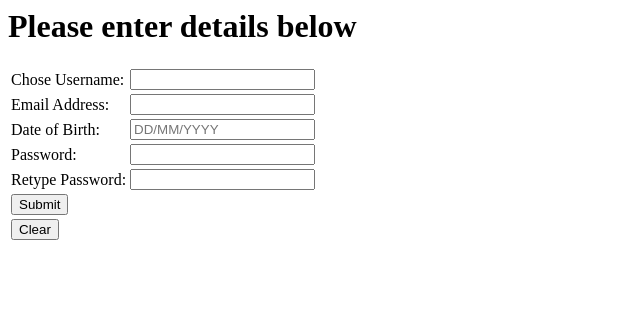
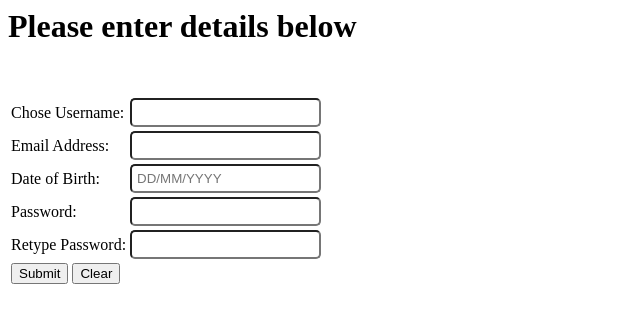
Before and after one commit to Qwroth/Validation-exercise, a PHP site: page / in a window 1280 px wide. Shown: the top 323 px of the page, without its empty margins (0-640 px from the left). Run offline with PHP 8.4, Linux system fonts and the light colour scheme.

Commit message:
Added CSS

```diff
--- a/index.php
+++ b/index.php
@@ -3,24 +3,25 @@
 <head>
 <script type="text/javascript" language="javascript" src="javascripts/jquery.js"></script>
 <script type="text/javascript" language="javascript" src="javascripts/myScript.js"></script>
+<link rel="stylesheet" type="text/css" href="stylesheets/style.css" />
 </head>
 
 
 
 <body>
 
-<h1> Please enter details below </h1>
+<h1 class="heading"> Please enter details below </h1>
 
-<table>
+<table >
 
 <form id="form" action ="register.php">
-<tr><td>Chose Username: </td><td><input type="text" id="form_username"></td><td><span  id="username_error_message"></span></td></tr>
-<tr><td>Email Address: </td><td><input type="text" id="form_email"></td><td><span  id="email_error_message"></span></td></tr>
-<tr><td>Date of Birth: </td><td><input type="text" id="form_dob" placeholder= "DD/MM/YYYY"></td><td><span  id="dob_error_message"></span></td></tr>
-<tr><td>Password: </td><td><input type="password" id="form_password"></td><td><span  id="password_error_message"></span></td></tr>
-<tr><td>Retype Password: </td><td><input type="password" id="form_retype_password"></td><td><span  id="retype_password_error_message"></span></td></tr>
-<tr><td> <input type="submit" id="submit_button" value="Submit"></td><td> </td> </tr>
-<tr><td> <input type="button" id="clear_button" value="Clear"></td><td> </td> </tr>
+<tr><td>Chose Username: </td><td><input type="text" id="form_username" class="form_text"></td><td><span  id="username_error_message" class="error_message"></span></td></tr>
+<tr><td>Email Address: </td><td><input type="text" id="form_email"class="form_text"></td><td><span  id="email_error_message"class ="error_message"></span></td></tr>
+<tr><td>Date of Birth: </td><td><input type="text" id="form_dob" placeholder= "DD/MM/YYYY"class="form_text"></td><td><span  id="dob_error_message"class="error_message"></span></td></tr>
+<tr><td>Password: </td><td><input type="password" id="form_password"class="form_text"></td><td><span  id="password_error_message" class="error_message"></span></td></tr>
+<tr><td>Retype Password: </td><td><input type="password" id="form_retype_password" class="form_text"></td><td><span  id="retype_password_error_message" class="error_message"></span></td></tr>
+<tr><td> <input type="submit" id="submit_button" value="Submit"class="submit_button"> <input type="button" id="clear_button" value="Clear"class="clear_button"></td><td> </td> </tr>
+
 
 
 
--- /dev/null
+++ b/stylesheets/style.css
@@ -0,0 +1,29 @@
+.form_text {
+	 border-radius: 5px;
+	 margin: auto;
+
+
+
+    padding: 5px;
+
+}
+
+
+.error_message {
+	color: red;
+
+}
+
+
+.heading {
+	margin-bottom: 50px ;
+
+}
+
+.submit_button {
+
+}
+
+.clear_button {
+
+}
```
